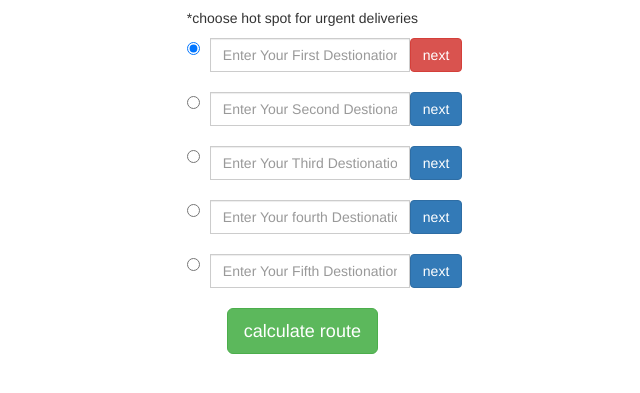
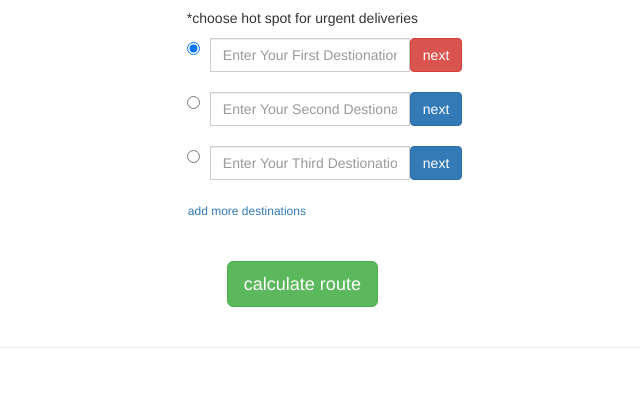
Before and after one commit to einarzb/messengerApp, a website: page angular/public/index.html in a window 1280 px wide. Shown: the part 75-468 px from the top of the page, without its empty margins (359-999 px from the left). Drawn offline with nearby package versions, Linux system fonts and the light colour scheme; some packages are replaced by stand-ins of ours; a script that the page names is missing.

Commit message:
added colla[pse to more destinations - two extra

```diff
--- a/angular/public/index.html
+++ b/angular/public/index.html
@@ -50,11 +50,16 @@
                         autocomplete="off" placeholder="Enter Your Third Destionation">
                         <button type="button" class="btn btn-primary">next</button>
                     </div>
+                    <br>
+                    <button type="button" class="btn btn-link btn-sm"  style="padding:0" data-toggle="collapse" data-target="#moreDest"> add more destinations</button>
           </div> <!-- end col -->
       </div> <!-- end row -->
       <br>
+
+      <!--more-->
+<div id="moreDest" class="collapse">
         <div class="row">
-        <div class="col-md-4 col-md-push-5">
+            <div class="col-md-4 col-md-push-5" >
                         <div class="input-group">
                           <input type="radio" name="urgent" value="fourth" class="pull-left" style="margin-right:10px">
                           <input type="text" id="fourthDest" name="location" ng-autocomplete ng-model="fourthDest" options="options" details="details" ng-required="true" required class="form-control"
@@ -63,9 +68,10 @@
                         </div>
               </div> <!-- end col -->
         </div> <!-- end row -->
+
       <br>
       <div class="row">
-        <div class="col-md-4 col-md-push-5">
+        <div class="col-md-4 col-md-push-5" id="moreDest">
                     <div class="input-group">
                       <input type="radio" name="urgent" value="fifth" class="pull-left" style="margin-right:10px">
                       <input type="text" id="fifthDest" name="location" ng-autocomplete ng-model="fifthDest" options="options" details="details" ng-required="true" required class="form-control"
@@ -75,6 +81,8 @@
               </form>
           </div> <!-- end col -->
       </div> <!-- end row -->
+    </div>
+
       <br>
       <div class="row">
         <div class="col-md-4 col-md-push-5">
@@ -85,8 +93,9 @@
               </form>
           </div> <!-- end col -->
       </div> <!-- end row -->
+
       <br>
-
+<!--end more-->
 			<hr>
 			<div class="row">
 				<div class="col-md-6 col-md-push-3">
@@ -95,9 +104,10 @@
 			</div>
 
 	<!--scripts-->
-
   <script src="ng-autocomplete/src/ngAutocomplete.js"></script>
 	<script type="text/javascript" src="https://code.jquery.com/jquery-3.2.1.min.js"></script>
+  <script src="https://maxcdn.bootstrapcdn.com/bootstrap/3.3.7/js/bootstrap.min.js"></script>
+
 	<script type="text/javascript" src="js/app.js"></script>
 	<script type="text/javascript" src="js/mainController.js"></script>
 	<script type="text/javascript" src="js/factory.js"></script>
```
Lines whose indentation alone changed are shown as unchanged.
